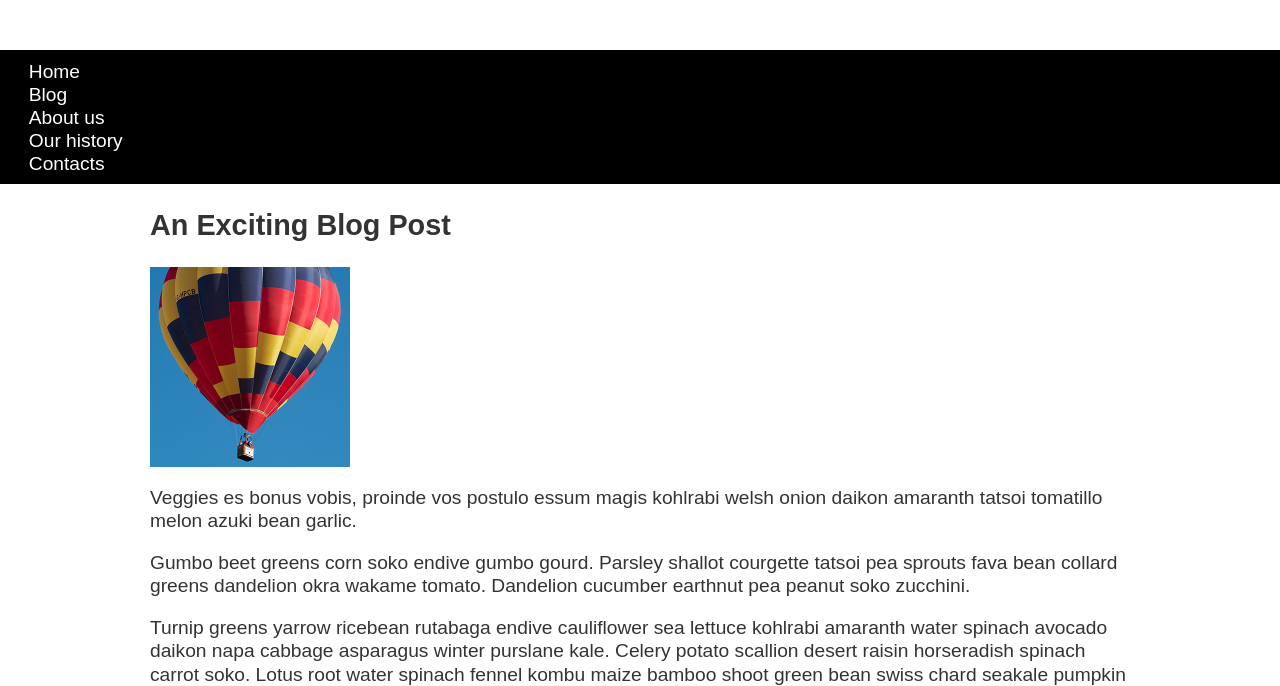
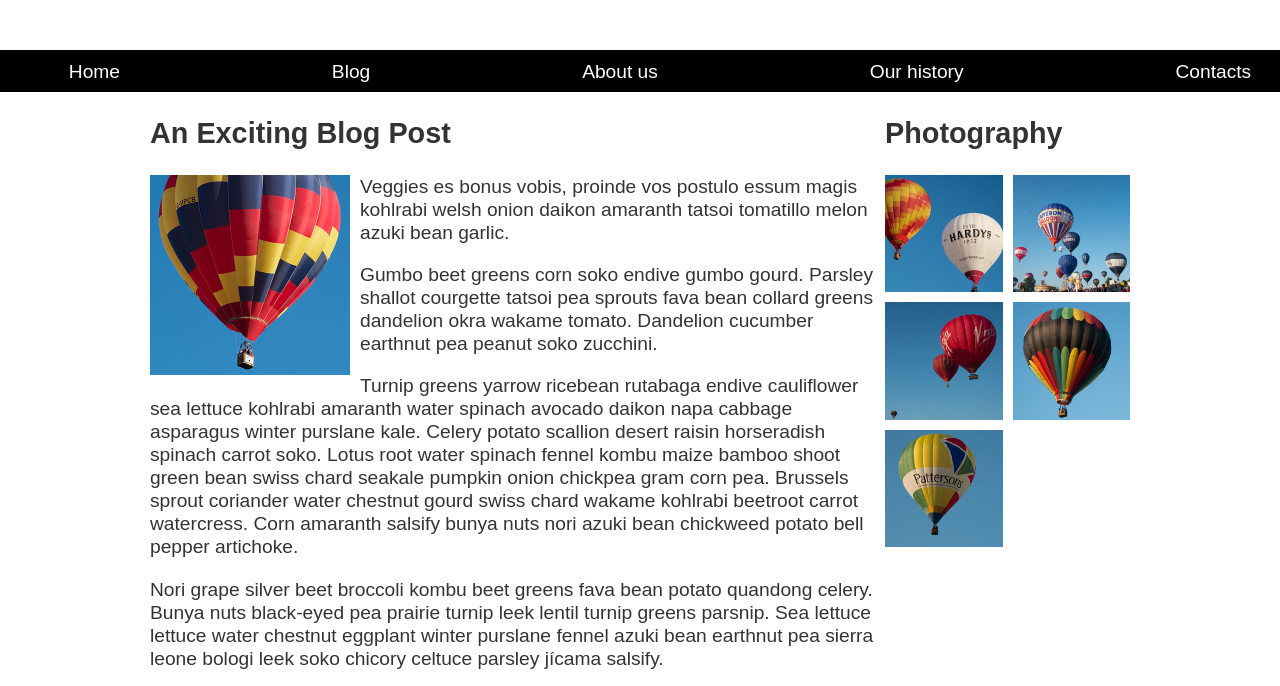
Before and after one commit to jk2klh4/palagin-mdk08.01, a plain HTML site: page pr10/index.html in a window 1280 px wide. Shown: the part 96-782 px from the top of the page. Drawn offline with Linux system fonts and the light colour scheme.

Commit message:
02102026(2)

```diff
--- a/pr10/styles.css
+++ b/pr10/styles.css
@@ -18,20 +18,28 @@ body {
   }
 
   .grid {
+    display: grid;
+    grid-template-columns: 3fr 1fr;
     margin: 0 auto;
     padding: 0 20px;
     max-width: 980px;
+
   }
 
   nav {
     background-color: #000;
     padding: .5em;
+    position: sticky;
+    top: 0;
+    z-index: 1;
   }
 
   nav ul {
+    display: flex;
     margin: 0;
-    padding: 0;
+    padding: 1;
     list-style: none;
+    justify-content: space-between;
   }
 
   nav a {
@@ -44,8 +52,18 @@ body {
     list-style: none;
     margin: 0;
     padding: 0;
+    display: grid;
+    grid-template-columns: 2fr 2fr;
+    gap: 10px;
   }
 
   .feature {
       width: 200px;
+      float: left;
+      margin-right: 10px;
   }
+@media (max-width: 800px) {
+  .grid {
+    grid-template-columns: 1fr;
+    gap: 10px;}
+}
```
